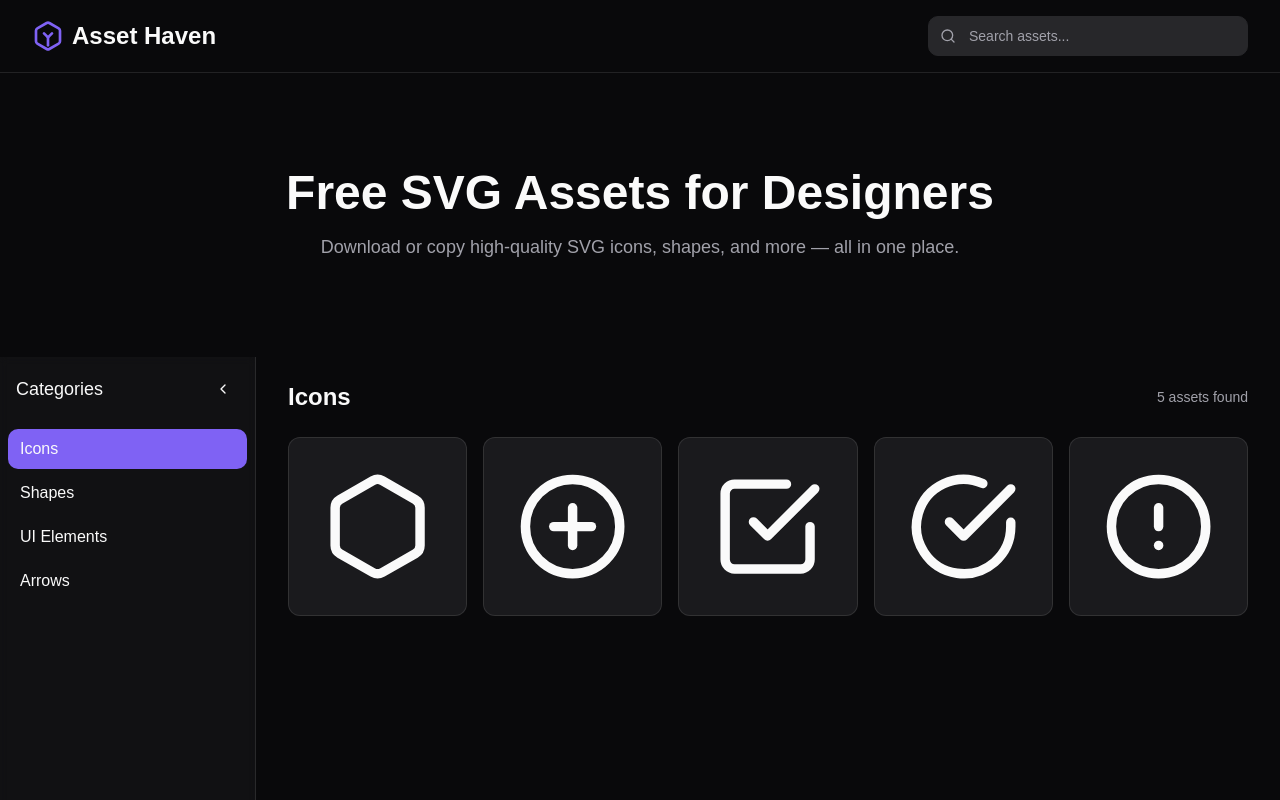
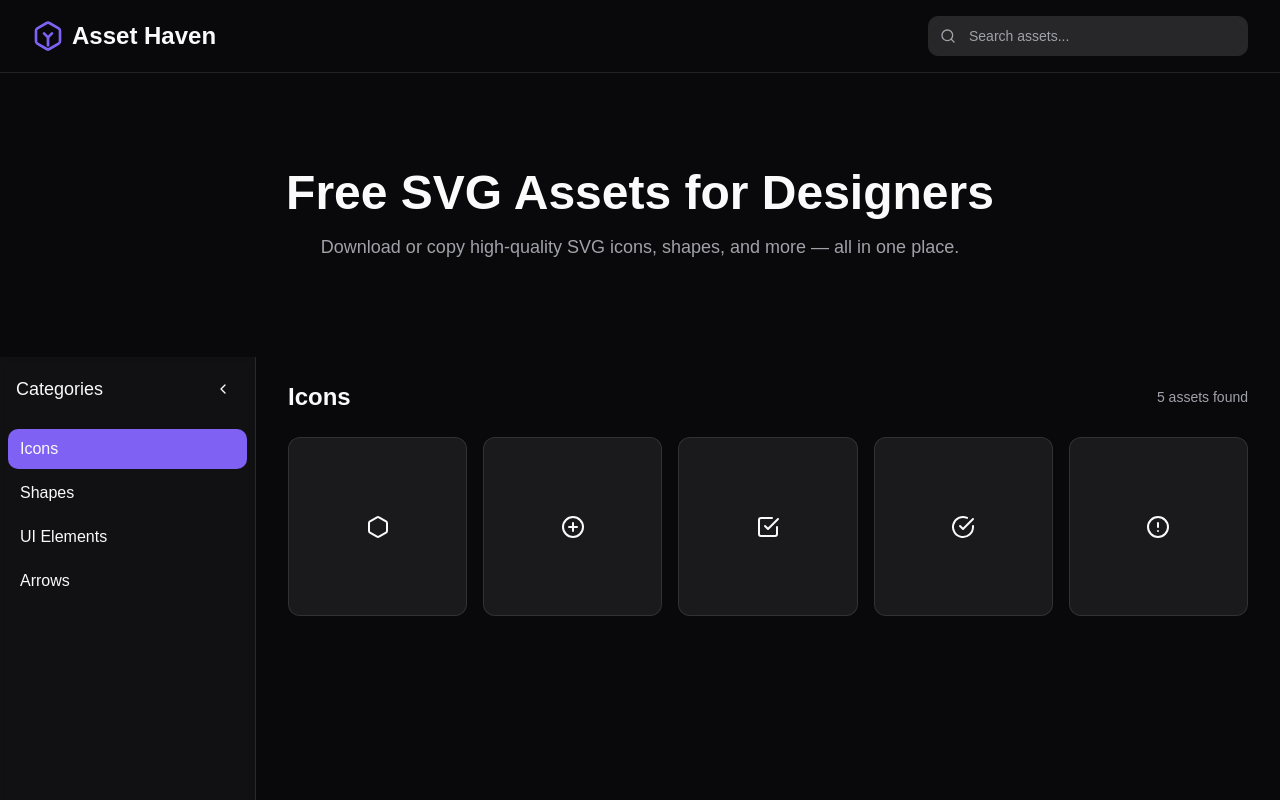
Before and after one commit to harshpushpkar/grabyor-assets, a React (Vite) app: page / in a window 1280 px wide. Shown: the top 800 px of the page. Built offline with nearby package versions, Linux system fonts and the light colour scheme.

Commit message:
Fix: Ensure SVG preview fits within bounds
Refactor AssetCard to use aspect ratio and apply object-fit to SVG preview.

```diff
--- a/src/components/AssetCard.tsx
+++ b/src/components/AssetCard.tsx
@@ -3,6 +3,7 @@ import { useState } from 'react';
 import { Check, Download, Copy } from 'lucide-react';
 import { toast } from "sonner";
 import { cn } from '@/lib/utils';
+import { AspectRatio } from "@/components/ui/aspect-ratio";
 
 interface AssetCardProps {
   id: string;
@@ -50,9 +51,11 @@ const AssetCard = ({ id, name, category, svg }: AssetCardProps) => {
       onMouseLeave={() => setIsHovered(false)}
       onClick={copyToClipboard}
     >
-      <div className="aspect-square p-8 flex items-center justify-center">
-        <div className="w-full h-full" dangerouslySetInnerHTML={{ __html: svg }} />
-      </div>
+      <AspectRatio ratio={1}>
+        <div className="w-full h-full p-4 flex items-center justify-center">
+          <div className="max-w-full max-h-full flex items-center justify-center" dangerouslySetInnerHTML={{ __html: svg }} />
+        </div>
+      </AspectRatio>
 
       <div className="absolute inset-0 bg-gradient-to-t from-background/90 to-transparent opacity-0 group-hover:opacity-100 transition-opacity flex flex-col justify-end p-4">
         <div className="space-y-2">
--- a/src/index.css
+++ b/src/index.css
@@ -50,6 +50,14 @@
   .glass-card {
     @apply bg-secondary/60 backdrop-blur-sm border border-white/10;
   }
+
+  /* Add styles for SVG content in the asset cards */
+  .max-w-full.max-h-full svg {
+    max-width: 100%;
+    max-height: 100%;
+    width: auto;
+    height: auto;
+  }
 }
 
 @layer utilities {
```
